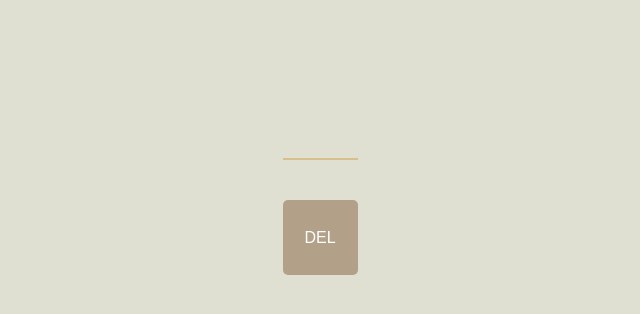
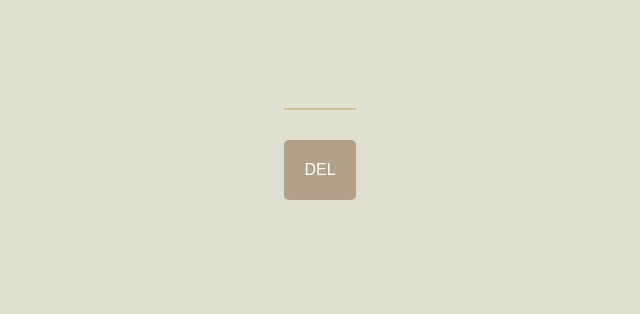
Before and after one commit to joseph-johnson27001/game-world, a Vue app: page /word-scramble/game in a window 1280 px wide. Shown: the top 314 px of the page, without its empty margins (320-960 px from the left). Built offline with nearby package versions, Linux system fonts and the light colour scheme.

Commit message:
Reverted back to answer text

```diff
--- a/src/views/WordScramble/WordScrambleGame.vue
+++ b/src/views/WordScramble/WordScrambleGame.vue
@@ -5,13 +5,8 @@
 
     <!-- Displaying the current progress of the word -->
     <div class="selected-letters">
-      <div
-        v-for="(letter, index) in userInput"
-        :key="index"
-        class="letter-tile selected"
-      >
-        {{ letter }}
-      </div>
+      <p>{{ userInput.join("") }}</p>
+      <!-- Display the input as continuous text -->
     </div>
 
     <!-- Letter Tiles -->
@@ -155,7 +150,6 @@ export default {
   },
 };
 </script>
-
 <style scoped>
 .word-scramble-game {
   text-align: center;
@@ -167,10 +161,19 @@ export default {
   display: flex;
   justify-content: center;
   align-items: center;
-  gap: 10px;
-  margin-bottom: 20px;
-  min-height: 100px;
+  margin-bottom: 10px;
+  min-height: 50px;
   border-bottom: 2px solid #d8bf8e;
+  overflow-x: auto;
+  white-space: nowrap;
+}
+
+.selected-letters p {
+  font-size: 1.5em;
+  margin: 0;
+  white-space: nowrap;
+  overflow: hidden;
+  text-overflow: ellipsis;
 }
 
 .letter-container {
@@ -190,8 +193,8 @@ export default {
   cursor: pointer;
   transition: transform 0.2s;
   box-shadow: 0 4px 8px rgba(0, 0, 0, 0.3);
-  min-height: 75px;
-  min-width: 75px;
+  min-height: 60px;
+  min-width: 60px;
 }
 
 .letter-tile.selected {
@@ -219,8 +222,8 @@ export default {
   border: none;
   border-radius: 5px;
   cursor: pointer;
-  min-height: 75px;
-  min-width: 75px;
+  min-height: 60px;
+  min-width: 60px;
 }
 
 .delete-button:disabled {
```
